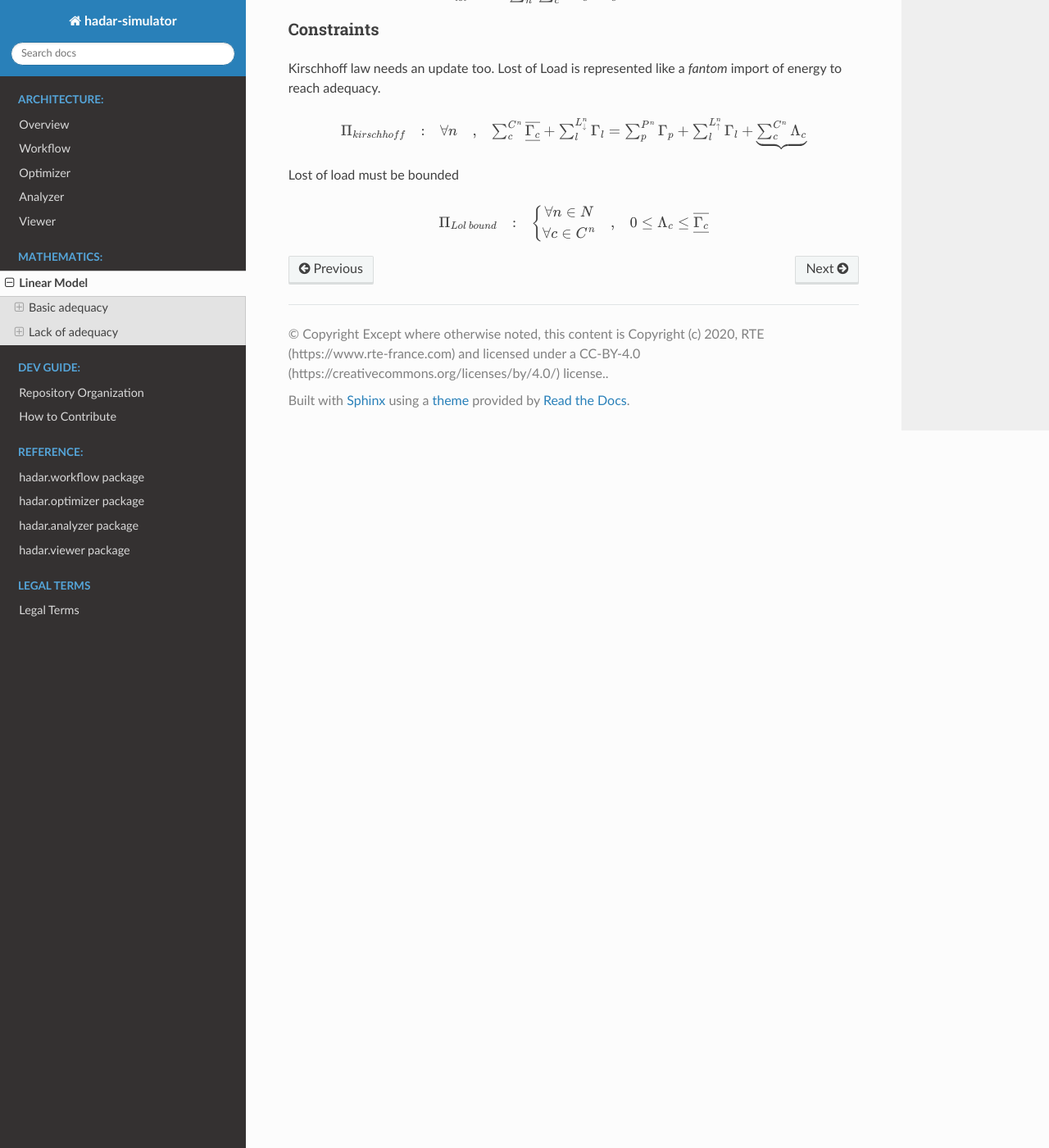
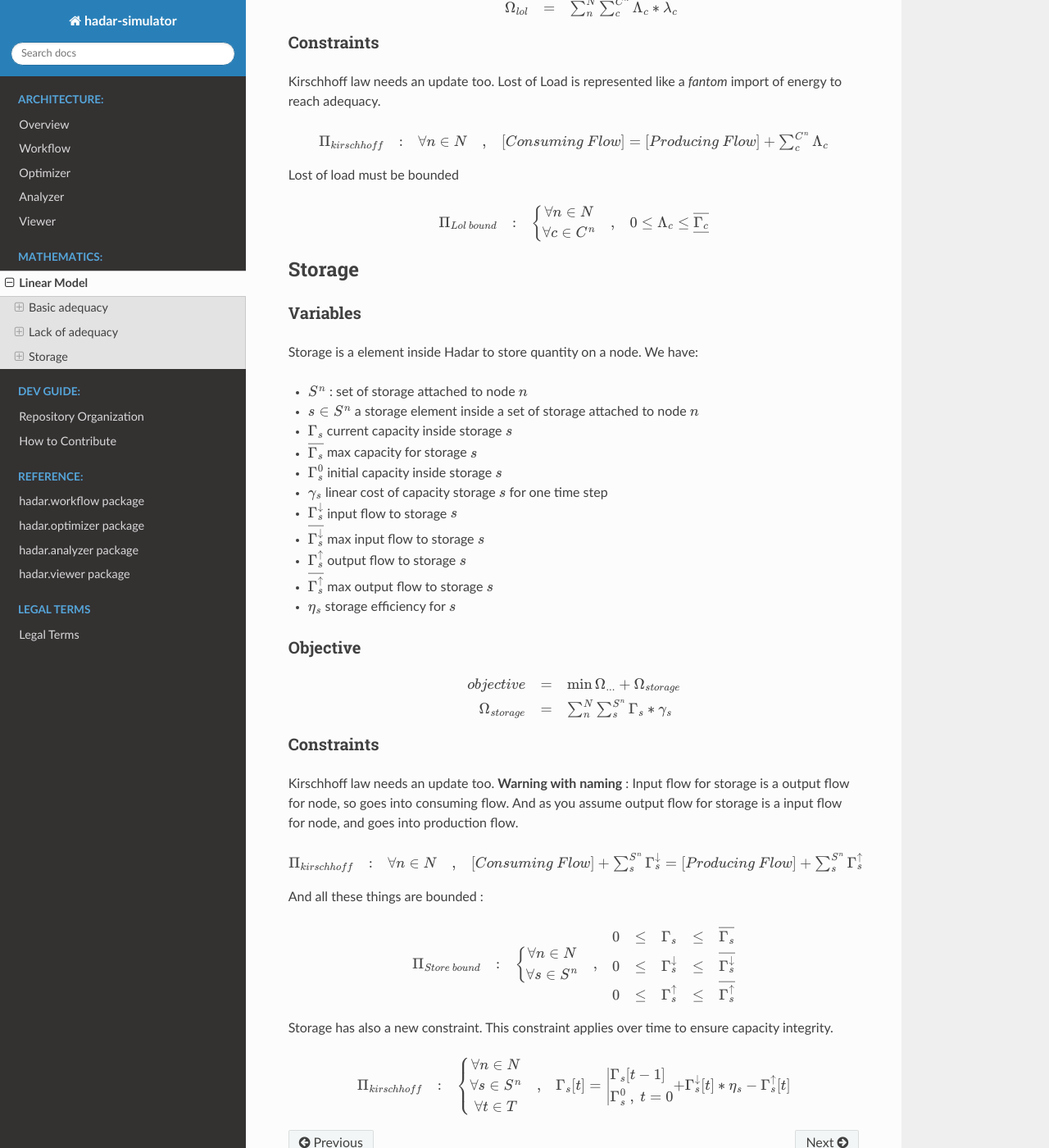
Before and after one commit to hadar-simulator/hadar, a Sphinx documentation site: the page built from docs/source/mathematics/linear-model.rst, in a window 1280 px wide and 1400 px high, scrolled down 2177 px. Shown: the whole window at 82% size. Built offline with Sphinx 7.4.7 and the Read the Docs theme 2.0.0, drawn with Linux system fonts in a browser that asks for light colours; some of the changed text lies outside the part shown.

Commit message:
#83 update example. add storage equation in documentation

```diff
--- a/docs/source/mathematics/linear-model.rst
+++ b/docs/source/mathematics/linear-model.rst
@@ -74,7 +74,7 @@ First constraint is from Kirschhoff law and describes balance between production
 
 .. math::
     \begin{array}{rcl}
-    \Pi_{kirschhoff} &:& \forall n &,& \sum^{C^n}_{c}{\underline{\overline{\Gamma_c}}} + \sum^{L^n_{\downarrow}}_{l}{ \Gamma_l } = \sum^{P^n}_{p}{ \Gamma_p } + \sum^{L^n_{\uparrow}}_{l}{ \Gamma_l }
+    \Pi_{kirschhoff} &:& \forall n &,& \underbrace{\sum^{C^n}_{c}{\underline{\overline{\Gamma_c}}} + \sum^{L^n_{\downarrow}}_{l}{ \Gamma_l }}_{Consuming\ Flow} = \underbrace{\sum^{P^n}_{p}{ \Gamma_p } + \sum^{L^n_{\uparrow}}_{l}{ \Gamma_l }}_{Producing\ Flow}
     \end{array}
 
 Then productions and edges need to be bounded
@@ -98,7 +98,7 @@ Variables
 
 Sometime, there are a lack of adequacy because there are not enough production, called *lost of load*.
 
-    Like :math:`\Gamma_x` means quantity present in network, :math:`\Lambda_x` represents a lack in network (consumption or production) to reach adequacy. Like for :math:`\Gamma_x`, lower case grec letter :math:`\lambda_x` is for cost associated to this lack.
+    Like :math:`\Gamma_x` means quantity present in network, :math:`\Lambda_x` represents a lack in network (consumption or production) to reach adequacy. Like for :math:`\Gamma_x` , lower case grec letter :math:`\lambda_x` is for cost associated to this lack.
 
 * :math:`\Lambda_c \in \mathbb{R}^T_+` lost of load for :math:`c` consumption
 
@@ -111,7 +111,7 @@ Objective has a new term
 
 .. math::
     \begin{array}{rcl}
-    objective & = & \min{\Omega_{transmission} + \Omega_{production}} + \underbrace{\Omega_{lol}}\\
+    objective & = & \min{\Omega_{...} + \Omega_{lol}}\\
     \Omega_{lol} & = & \sum^N_n \sum^{C^n}_{c}{\Lambda_c * {\lambda_c}}
     \end{array}
 
@@ -122,7 +122,7 @@ Kirschhoff law needs an update too. Lost of Load is represented like a *fantom*
 
 .. math::
     \begin{array}{rcl}
-        \Pi_{kirschhoff} &:& \forall n &,& \sum^{C^n}_{c}{\underline{\overline{\Gamma_c}}} + \sum^{L^n_{\downarrow}}_{l}{ \Gamma_l } = \sum^{P^n}_{p}{ \Gamma_p } + \sum^{L^n_{\uparrow}}_{l}{ \Gamma_l } + \underbrace{\sum^{C^n}_{c}{ \Lambda_c }}
+        \Pi_{kirschhoff} &:& \forall n \in N &,& [Consuming\ Flow] = [Producing\ Flow] + \sum^{C^n}_{c}{ \Lambda_c }
     \end{array}
 
 Lost of load must be bounded
@@ -135,3 +135,75 @@ Lost of load must be bounded
     \forall c \in C^n
     \end{array} \right. &,& 0 \le \Lambda_c \le \overline{\underline{\Gamma_c}}
     \end{array}
+
+
+Storage
+-------
+
+Variables
+*********
+
+Storage is a element inside Hadar to store quantity on a node. We have:
+
+* :math:`S^n` : set of storage attached to node :math:`n`
+
+* :math:`s \in S^n` a storage element inside a set of storage attached to node :math:`n`
+
+* :math:`\Gamma_s` current capacity inside storage :math:`s`
+
+* :math:`\overline{ \Gamma_s }` max capacity for storage :math:`s`
+
+* :math:`\Gamma_s^0` initial capacity inside storage :math:`s`
+
+* :math:`\gamma_s` linear cost of capacity storage :math:`s` for one time step
+
+* :math:`\Gamma_s^\downarrow` input flow to storage :math:`s`
+
+* :math:`\overline{ \Gamma_s^\downarrow }` max input flow to storage :math:`s`
+
+* :math:`\Gamma_s^\uparrow` output flow to storage :math:`s`
+
+* :math:`\overline{ \Gamma_s^\uparrow }` max output flow to storage :math:`s`
+
+* :math:`\eta_s` storage efficiency for :math:`s`
+
+
+Objective
+*********
+
+.. math::
+    \begin{array}{rcl}
+    objective & = & \min{\Omega_{...} + \Omega_{storage}} \\
+    \Omega_{storage} & = & \sum^N_n \sum^{S^n}_{s}{\Gamma_s * {\gamma_s}}
+    \end{array}
+
+
+Constraints
+***********
+
+Kirschhoff law needs an update too. **Warning with naming** : Input flow for storage is a output flow for node, so goes into consuming flow. And as you assume output flow for storage is a input flow for node, and goes into production flow.
+
+.. math::
+    \begin{array}{rcl}
+        \Pi_{kirschhoff} &:& \forall n \in N &,& [Consuming\ Flow] + \sum^{S^n}_{s}{\Gamma_s^\downarrow} = [Producing\ Flow] + \sum^{S^n}_{s}{\Gamma_s^\uparrow}
+    \end{array}
+
+And all these things are bounded :
+
+.. math::
+    \begin{array}{rcl}
+    \Pi_{Store\ bound} &:& \left\{\begin{array}{cl} \forall n \in N \\ \forall s \in S^n \end{array} \right. &,&
+    \begin{array}{rcl}
+    0 &\le& \Gamma_s &\le& \overline{\Gamma_s} \\
+    0 &\le& \Gamma_s^\downarrow &\le& \overline{\Gamma_s^\downarrow} \\
+    0 &\le& \Gamma_s^\uparrow &\le& \overline{\Gamma_s^\uparrow}
+    \end{array}
+    \end{array}
+
+
+Storage has also a new constraint. This constraint applies over time to ensure capacity integrity.
+
+.. math::
+    \begin{array}{rcl}
+        \Pi_{kirschhoff} &:& \left\{\begin{array}{cl} \forall n \in N \\ \forall s \in S^n \\ \forall t \in T \end{array} \right. &,& \Gamma_s[t] = \left| \begin{array}{ll}\Gamma_s[t-1]\\ \Gamma_s^0\ ,\ t=0 \end{array} + \right.\Gamma_s^\downarrow[t] * \eta_s  - \Gamma_s^\uparrow[t]
+    \end{array}
```
Also changed, not shown: 3 other files.
